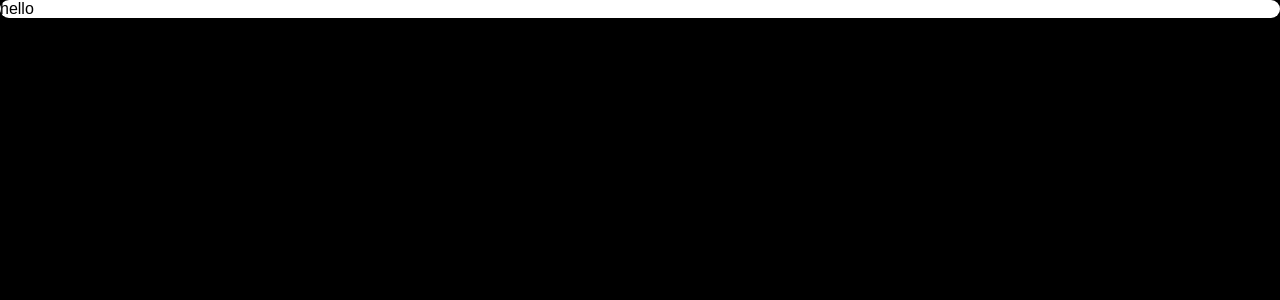
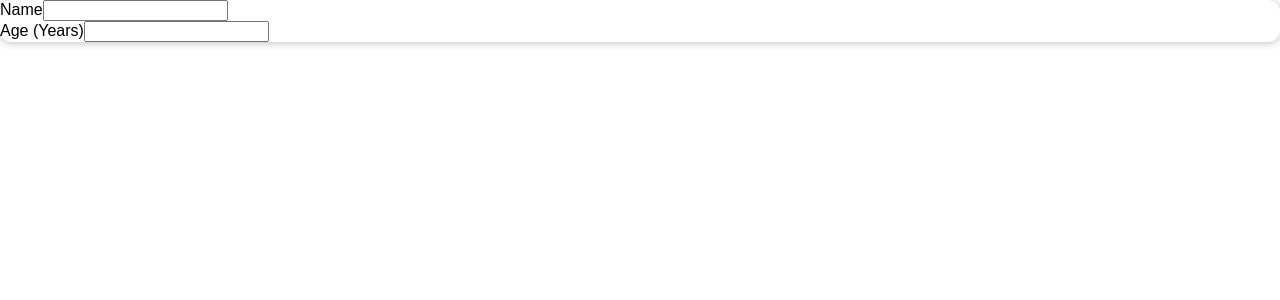
Before and after one commit to Smoopfrog/udemy-practice, a React (Create React App) app: page / in a window 1280 px wide. Shown: the top 300 px of the page. Built offline with nearby package versions, Linux system fonts and the light colour scheme.

Commit message:
add state to userform

```diff
--- a/src/App.js
+++ b/src/App.js
@@ -5,7 +5,7 @@ import UserForm from './components/UserForm';
 function App() {
   return (
     <div>
-      <UserForm></UserForm>
+      <UserForm />
     </div>
   );
 }
--- a/src/components/Card.jsx
+++ b/src/components/Card.jsx
@@ -1,9 +1,9 @@
 import styles from './Card.module.css'
 
-const Card = () => {
+const Card = (props) => {
   return (
     <div className={styles.card}>
-      hello
+      {props.children}
     </div>
   )
 }
--- a/src/components/Card.module.css
+++ b/src/components/Card.module.css
@@ -1,5 +1,5 @@
 .card {
   border-radius: 12px;
-  background: white;
+  background-color: white;
   box-shadow: 0 1px 8px rgba(0, 0, 0, 0.25);
 }
--- a/src/components/UserForm.jsx
+++ b/src/components/UserForm.jsx
@@ -1,11 +1,28 @@
+import { useState } from "react";
 import Card from "./Card";
 
 const UserForm = () => {
+  const [userName, setUserName] = useState('')
+  const [userAge, setUserAge] = useState('')
+
+
+  const userNameHandler = event => {
+    setUserName(event.target.value)
+  }
+
+  const userAgeHandler = event => {
+    setUserAge(event.target.value)
+  }
+
   return (
     <Card>
       <div>
         <label>Name</label>
-        <input></input>
+        <input value={userName} onChange={userNameHandler}></input>
+      </div>
+      <div>
+        <label>Age (Years)</label>
+        <input value={userAge} type='number' min='0' onChange={userAgeHandler}></input>
       </div>
     </Card>
   )
--- a/src/index.css
+++ b/src/index.css
@@ -1,6 +1,6 @@
 * {
   box-sizing: border-box;
-  background-color: black;
+  /* background-color: black; */
 }
 
 html {
```
